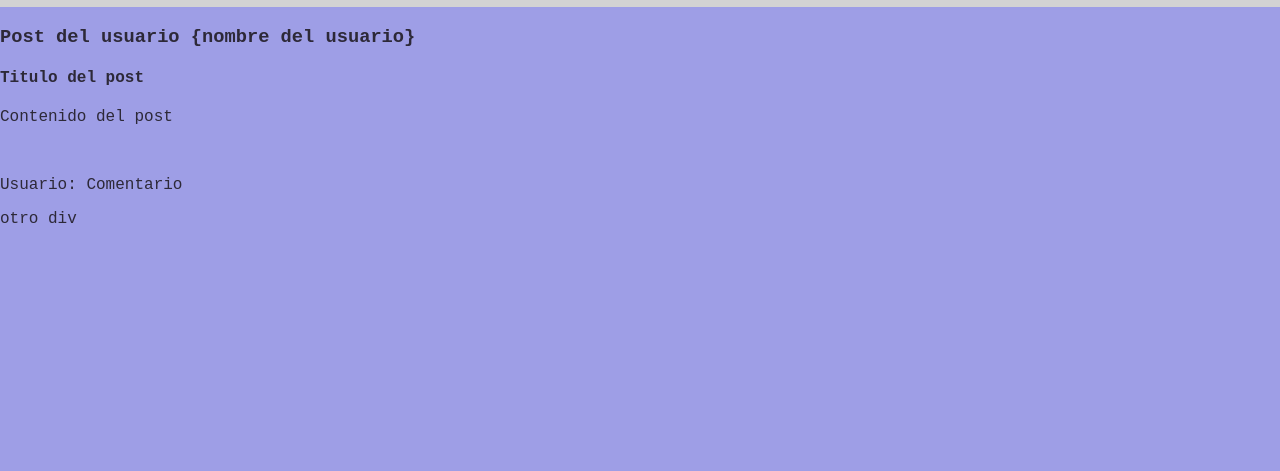
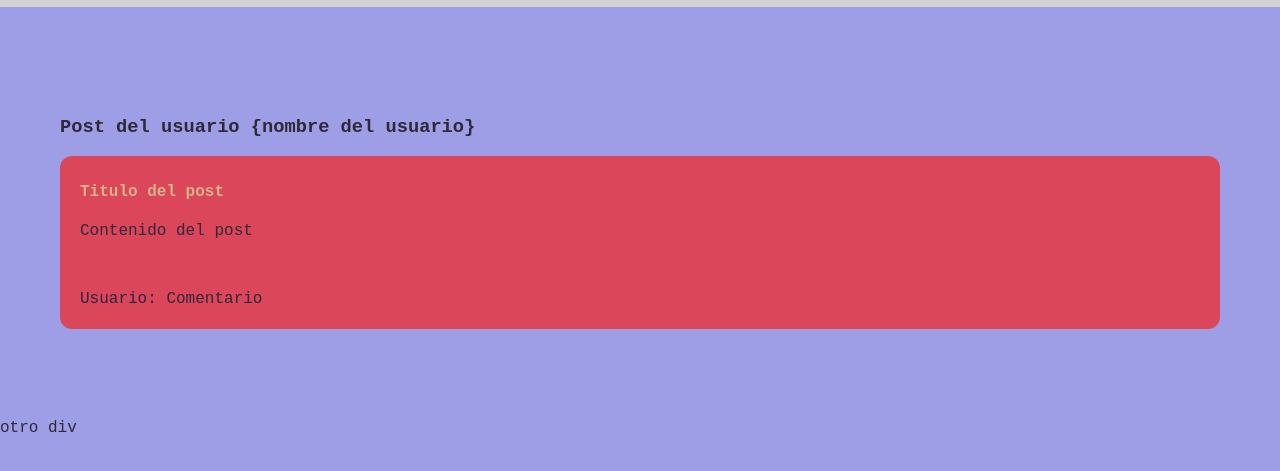
Before and after one commit to subAngel/curso-git, a plain HTML site: page index.html in a window 1280 px wide. Shown: the part 63-534 px from the top of the page. Drawn offline with Linux system fonts and the light colour scheme; a web font is replaced by a local one.

Commit message:
add post css

```diff
--- a/style.css
+++ b/style.css
@@ -21,3 +21,23 @@ h1{
     width: 50px;
     height: 50px;
 }
+
+.container {
+    margin-top: 30px;
+    padding: 60px;
+}
+
+.post {
+    background-color: rgb(219, 70, 90);
+    margin-bottom: 30px;
+    padding: 5px 20px 5px 20px;
+    border-radius: 12px;
+}
+
+.post h4{
+    color: tan;
+}
+
+.post span{
+    color: rgb(43, 35, 65);
+}
```
